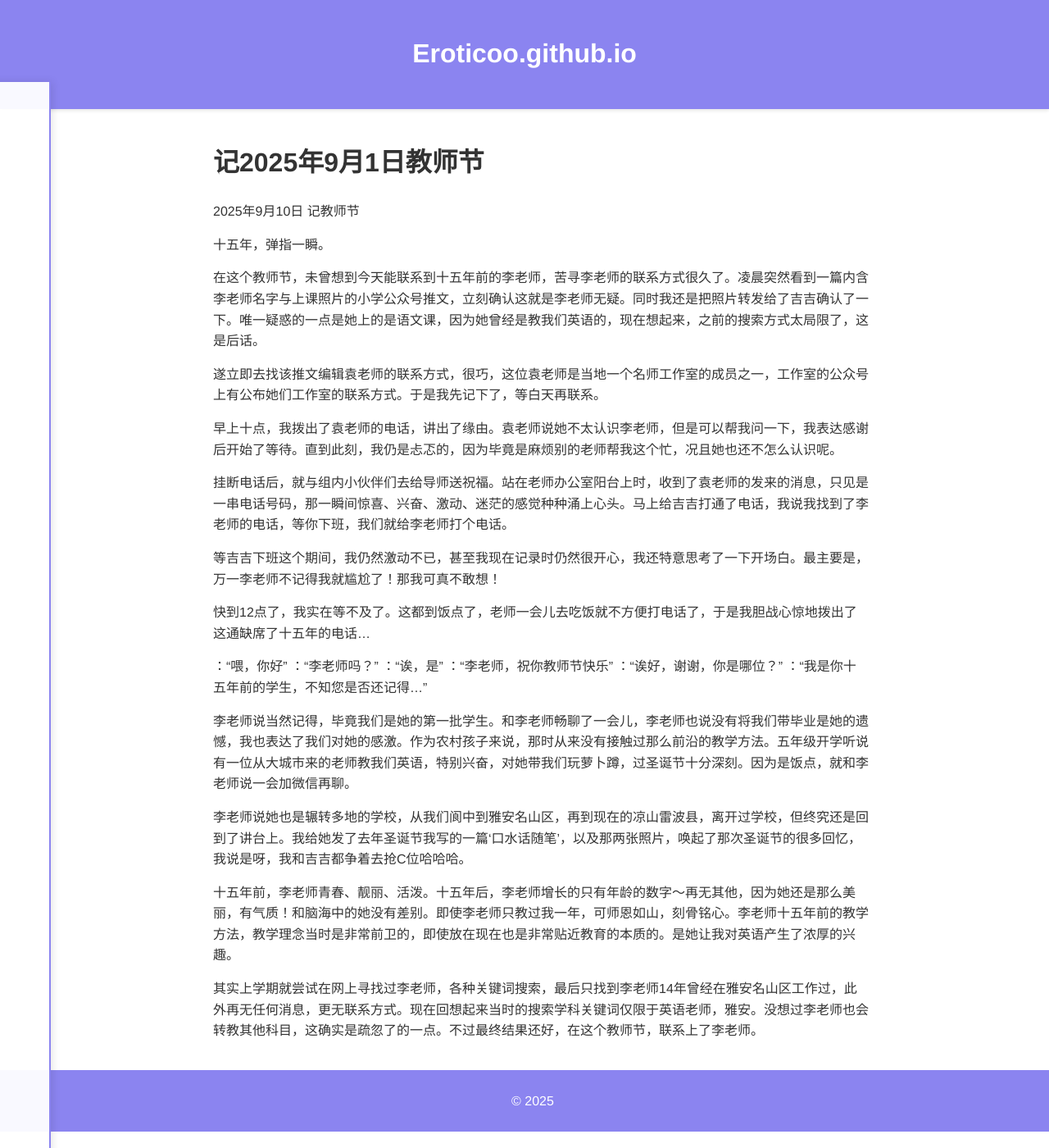
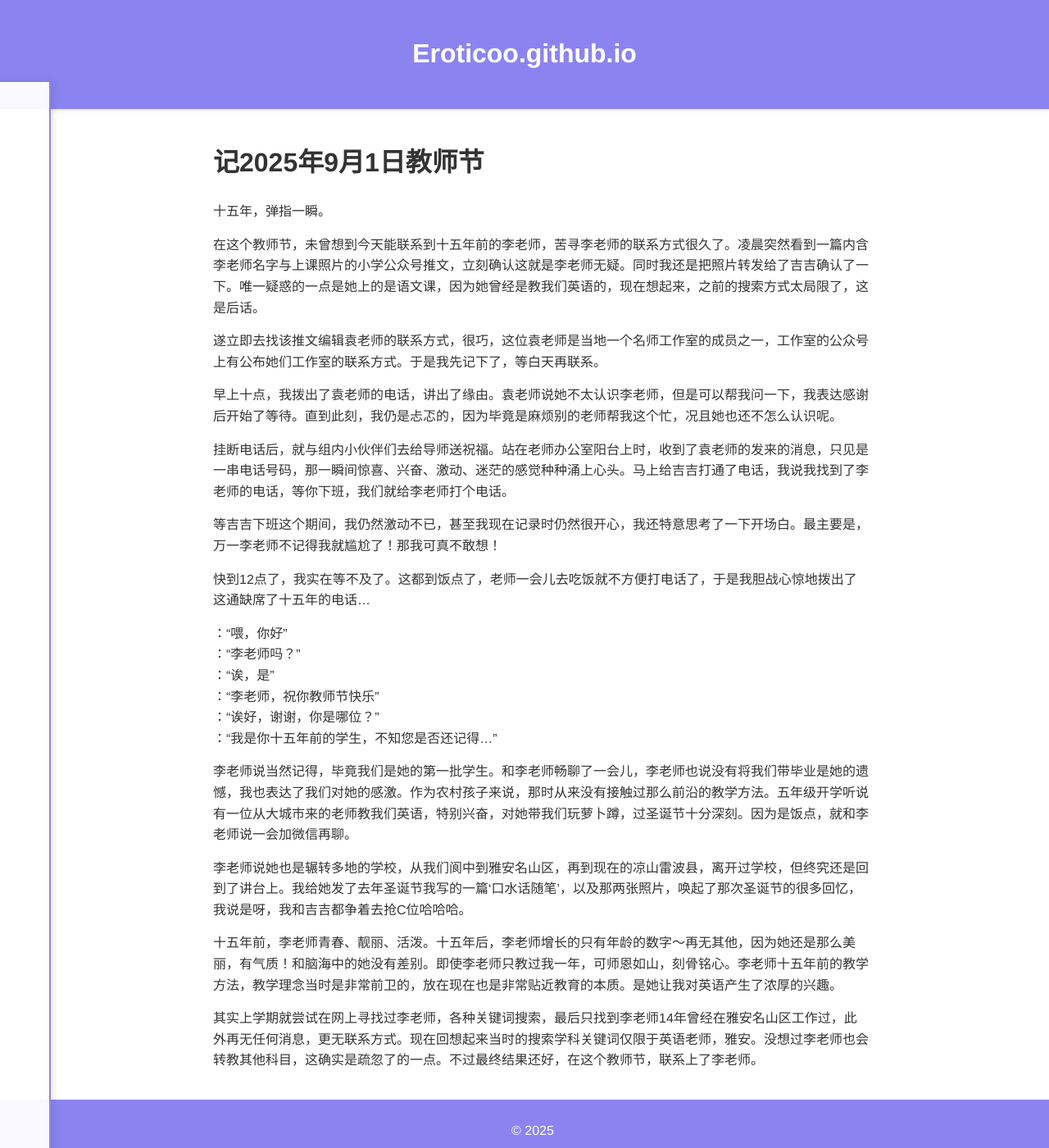
Before and after one commit to Eroticoo/Eroticoo.github.io, a Jekyll site: the page built from _posts/2025-09-10-一个瞬间.md, in a window 1280 px wide and 1400 px high. Shown: the whole window at 82% size. Built offline with Jekyll 4.4.1, drawn with Linux system fonts in a browser that asks for light colours.

Commit message:
更新文章内容：我的新博客文章

```diff
--- a/_posts/2025-09-10-一个瞬间.md
+++ b/_posts/2025-09-10-一个瞬间.md
@@ -6,7 +6,6 @@
 
 # 记2025年9月1日教师节
 
-2025年9月10日 记教师节
 
 十五年，弹指一瞬。
 
@@ -33,6 +32,6 @@
 
 李老师说她也是辗转多地的学校，从我们阆中到雅安名山区，再到现在的凉山雷波县，离开过学校，但终究还是回到了讲台上。我给她发了去年圣诞节我写的一篇‘口水话随笔’，以及那两张照片，唤起了那次圣诞节的很多回忆，我说是呀，我和吉吉都争着去抢C位哈哈哈。
 
-十五年前，李老师青春、靓丽、活泼。十五年后，李老师增长的只有年龄的数字～再无其他，因为她还是那么美丽，有气质！和脑海中的她没有差别。即使李老师只教过我一年，可师恩如山，刻骨铭心。李老师十五年前的教学方法，教学理念当时是非常前卫的，即使放在现在也是非常贴近教育的本质的。是她让我对英语产生了浓厚的兴趣。
+十五年前，李老师青春、靓丽、活泼。十五年后，李老师增长的只有年龄的数字～再无其他，因为她还是那么美丽，有气质！和脑海中的她没有差别。即使李老师只教过我一年，可师恩如山，刻骨铭心。李老师十五年前的教学方法，教学理念当时是非常前卫的，放在现在也是非常贴近教育的本质。是她让我对英语产生了浓厚的兴趣。
 
 其实上学期就尝试在网上寻找过李老师，各种关键词搜索，最后只找到李老师14年曾经在雅安名山区工作过，此外再无任何消息，更无联系方式。现在回想起来当时的搜索学科关键词仅限于英语老师，雅安。没想过李老师也会转教其他科目，这确实是疏忽了的一点。不过最终结果还好，在这个教师节，联系上了李老师。
```
